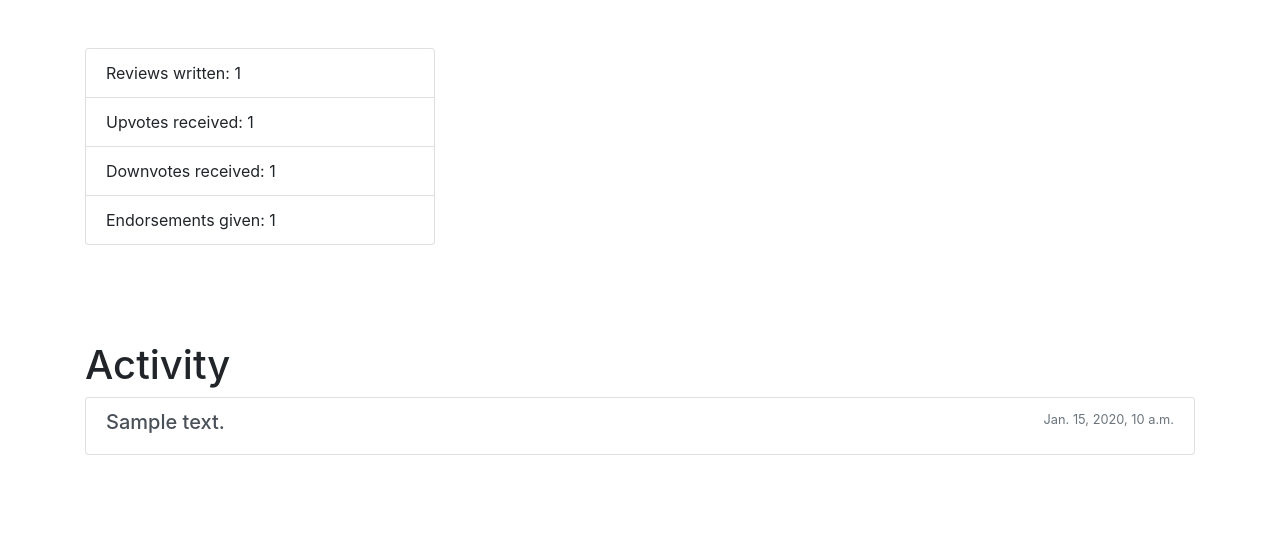
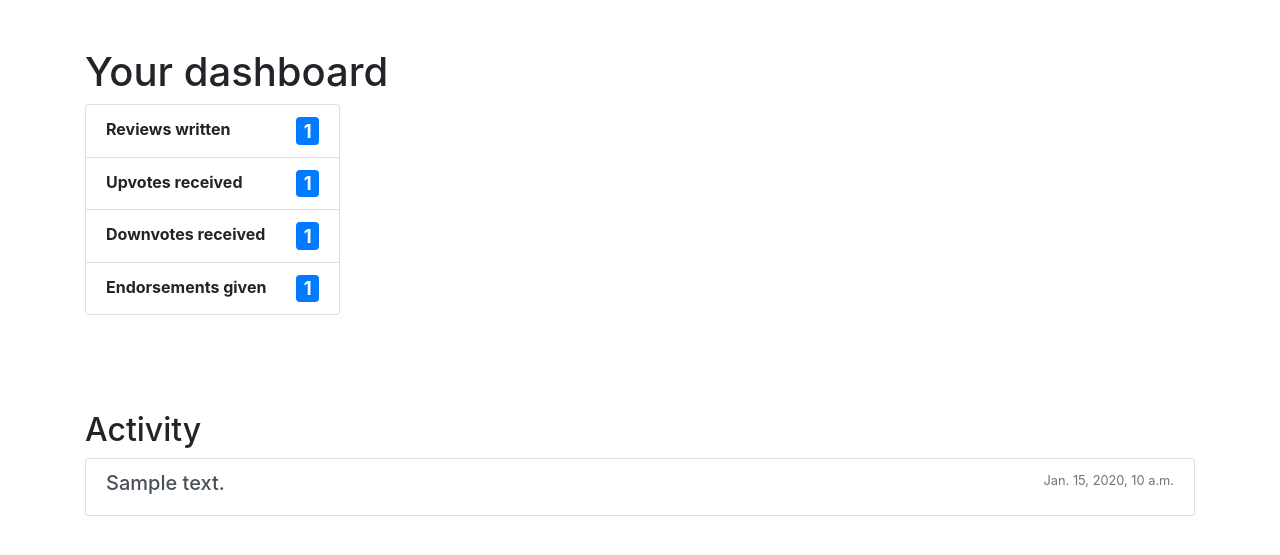
Before and after one commit to WE-ARE-JAM/student-reviews, a Django app: template base/templates/staff-home.html in a window 1280 px wide. Shown: the part 57-612 px from the top of the page. Run offline with Django 4.2, Linux system fonts and the light colour scheme; the template is opened without the code that fills it: most values are stand-ins (such as "Sample title", 1, 10 or a date in 2020); some libraries are stand-ins or nearby versions.

Commit message:
Edit styling for staff stats

```diff
--- a/base/templates/staff-home.html
+++ b/base/templates/staff-home.html
@@ -8,13 +8,26 @@
 
 {% block content %}
 <div class="container py-5">
+    <h1>Your dashboard</h1>
     <div class="row">
-        <div class="col-4">
+        <div class="col-3">
             <ul class="list-group">
-                <li class="list-group-item">Reviews written: {{ num_reviews }}</li>
-                <li class="list-group-item">Upvotes received: {{ num_upvotes }}</li>
-                <li class="list-group-item">Downvotes received: {{ num_downvotes }}</li>
-                <li class="list-group-item">Endorsements given: {{ num_endorsements }}</li>
+                <li class="list-group-item d-flex justify-content-between">
+                    <div class="fw-bold">Reviews written</div>
+                    <span class="badge bg-primary" style="font-size:1.15em;">{{ num_reviews }}</span>
+                </li>
+                <li class="list-group-item d-flex justify-content-between">
+                    <div class="fw-bold">Upvotes received</div>
+                    <span class="badge bg-primary" style="font-size:1.15em;">{{ num_upvotes }}</span>
+                </li>
+                <li class="list-group-item d-flex justify-content-between">
+                    <div class="fw-bold">Downvotes received</div>
+                    <span class="badge bg-primary" style="font-size:1.15em;">{{ num_downvotes }}</span>
+                </li>
+                <li class="list-group-item d-flex justify-content-between">
+                    <div class="fw-bold">Endorsements given</div>
+                    <span class="badge bg-primary" style="font-size:1.15em;">{{ num_endorsements }}</span>
+                </li>
             </ul>
         </div>
         <div class="col-8">
@@ -24,7 +37,7 @@
 </div>
 
 <div class="container py-5 d-flex flex-column">
-    <h1>Activity</h1>
+    <h2>Activity</h2>
     {% if activities %}
         <div class="list-group">
         {% for activity in activities %}
```
